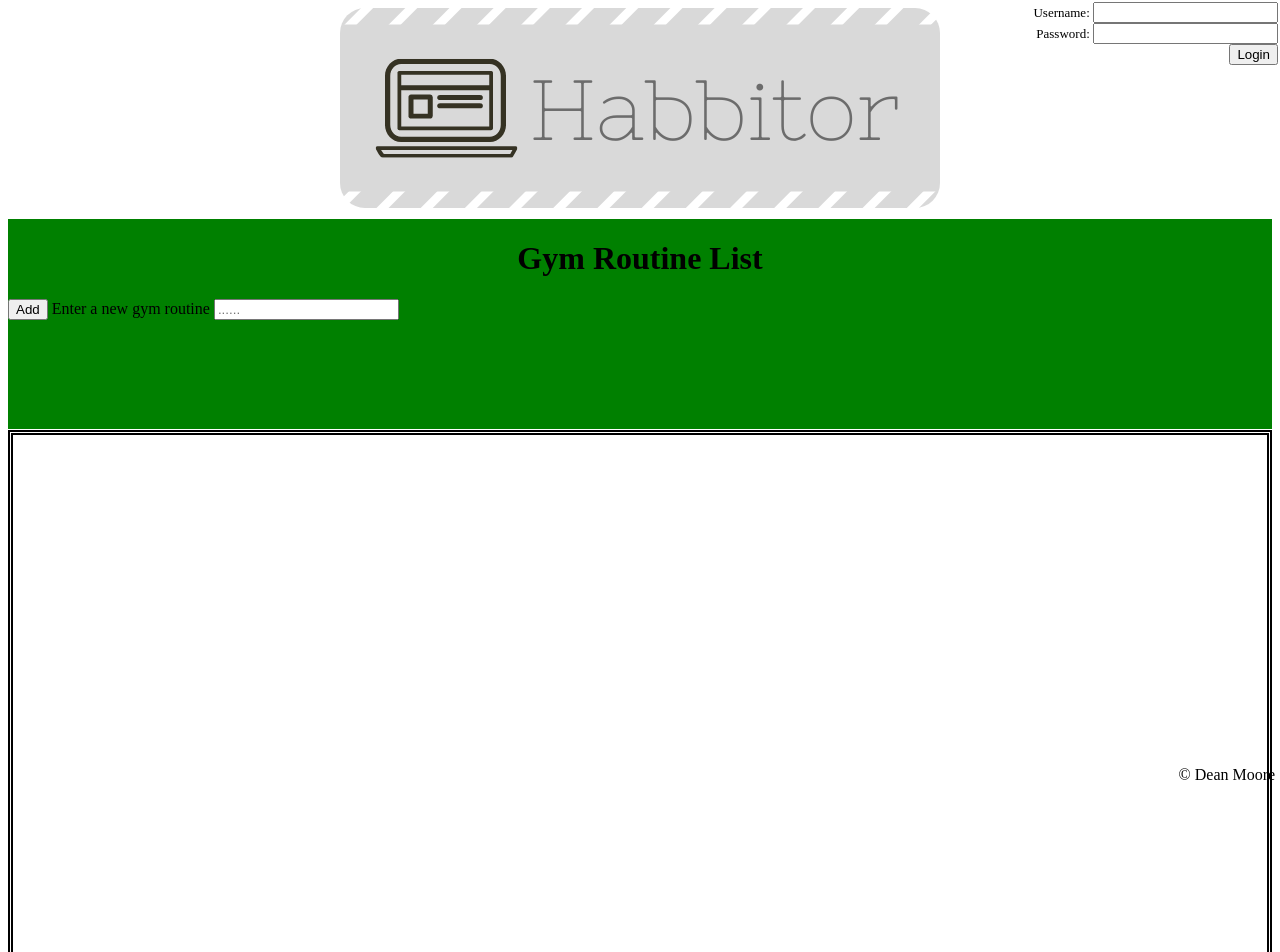
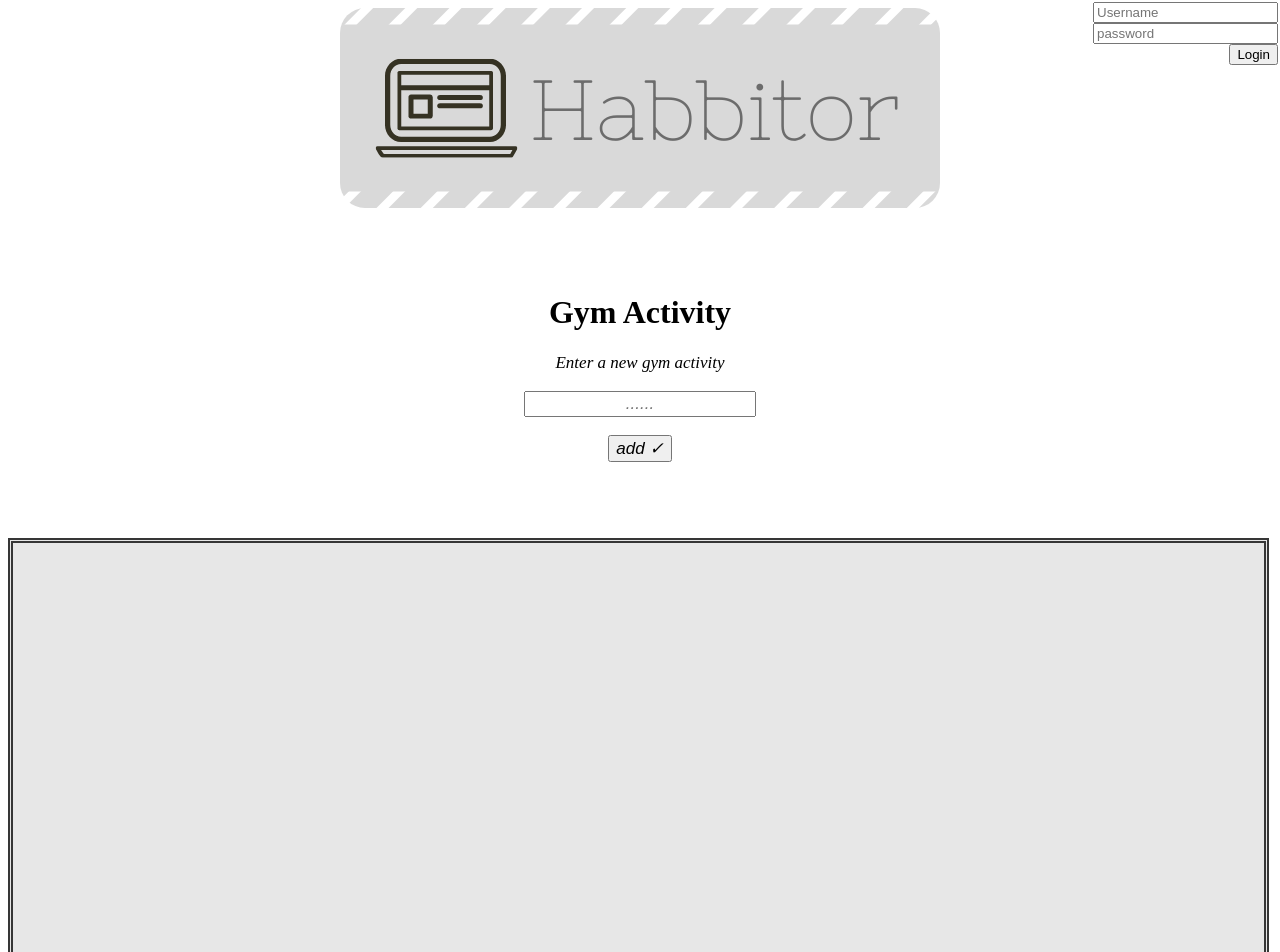
Before and after one commit to Dean009/taskmaster, a plain HTML site: page Website Test/core/index.html in a window 1280 px wide. Shown: the top 952 px of the page. Drawn offline with nearby package versions, Linux system fonts and the light colour scheme.

Commit message:
log off commit

```diff
--- a/Website Test/core/index.html
+++ b/Website Test/core/index.html
@@ -16,22 +16,23 @@
 		<div class="grid-container">
 
 			<div class="Header">
-				<img src="../img/habbitorHeader.png" />
+				<a href="index.html">
+					<img src="../img/habbitorHeader.png" /></a>
 				<div id="loginForm">
 					<form action="" method="post">
-						<label for="username">Username: </label>
-						<input name="username" id="username" type="text" /> </br>
-						<label for="password">Password: </label>
-						<input name="password" id="password" type="text" /> </br>
+						<label for="username"></label>
+						<input name="username" id="username" type="text" placeholder="Username" /> </br>
+						<label for="password"></label>
+						<input name="password" id="password" type="text" placeholder="password" /> </br>
 						<input type="submit" value="Login" />
 					</form>
 				</div>
 			</div>
 			<div class="leftcontent">
-				<h1 id="gymRoutineHeader">Gym Routine List</h1>
-				<button id="gyminputbutton" onclick="newListItem()">Add</button>
-				<label for="gyminput">Enter a new gym routine</label>
-				<input name="gyminput" type="text" id="gyminput" placeholder="......">
+				<h1 id="gymRoutineHeader">Gym Activity</h1>
+				<label for="gyminput" id="labelgym">Enter a new gym activity</label></br>
+				<input name="gyminput" type="text" id="gyminput" placeholder="......"> </br>
+				<button id="gyminputbutton" onclick="newListItem()">add ✓</button>
 				<ul id="activityList"></ul>
 			</div>
 
@@ -41,7 +42,7 @@
 				</div>
 			</div>
 			<div class="Footer">
-				<p>&copy; Dean Moore</p>
+				<p>&copy; Shitter</p>
 			</div>
 		</div>
 	</div>
--- a/Website Test/css/style.css
+++ b/Website Test/css/style.css
@@ -17,6 +17,22 @@
 	width: 150px;
 	height: 150px;
 	padding: 0.5em;
+}
+
+#labelgym,
+#gyminput,
+#gyminputbutton {
+	text-align: center;
+	display: block;
+	margin-left: auto;
+	margin-right: auto;
+	font-size: 17px;
+	font-style: italic;
+}
+
+
+#activityList li {
+	font-size: 20px;
 }
 
 .Header {
@@ -45,7 +61,6 @@
 
 .leftcontent {
 	grid-area: leftcontent;
-	background-color: green;
 	display: table-cell;
 	float: left;
 	width: 100%;
@@ -53,14 +68,13 @@
 
 .rightcontent {
 	grid-area: rightcontent;
-	display: flex;
-	float: left;
-	border: thick double black;
+	background-color: rgba(211, 211, 211, 0.541);
+	border: thick double rgb(54, 54, 54);
+	width: 99%;
 }
 
 .Footer {
 	grid-area: Footer;
-	position: absolute;
 	bottom: 0;
 	width: 99%;
 	text-align: right;
@@ -84,7 +98,3 @@
 	width: 300px;
 	height: 75px;
 }
-
-li {
-	height: 25%;
-}
```
Also changed, not shown: 1 other file.
